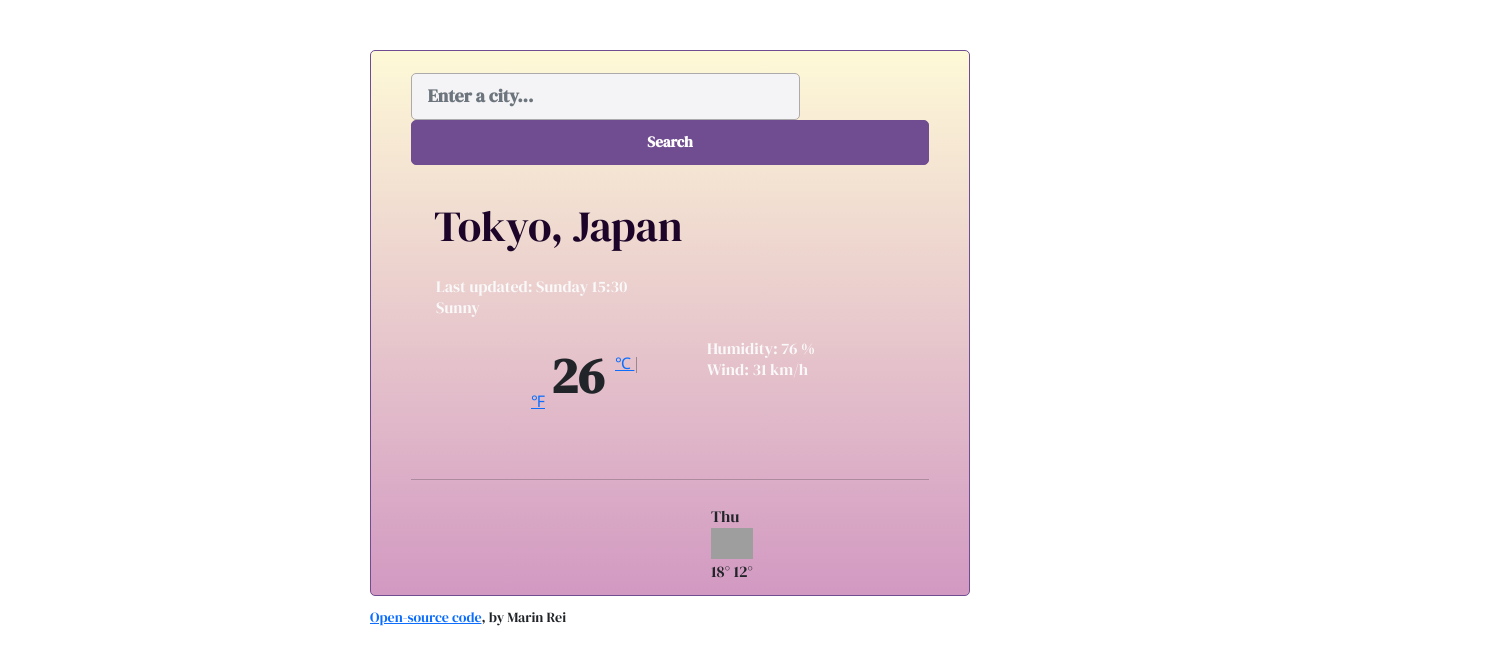
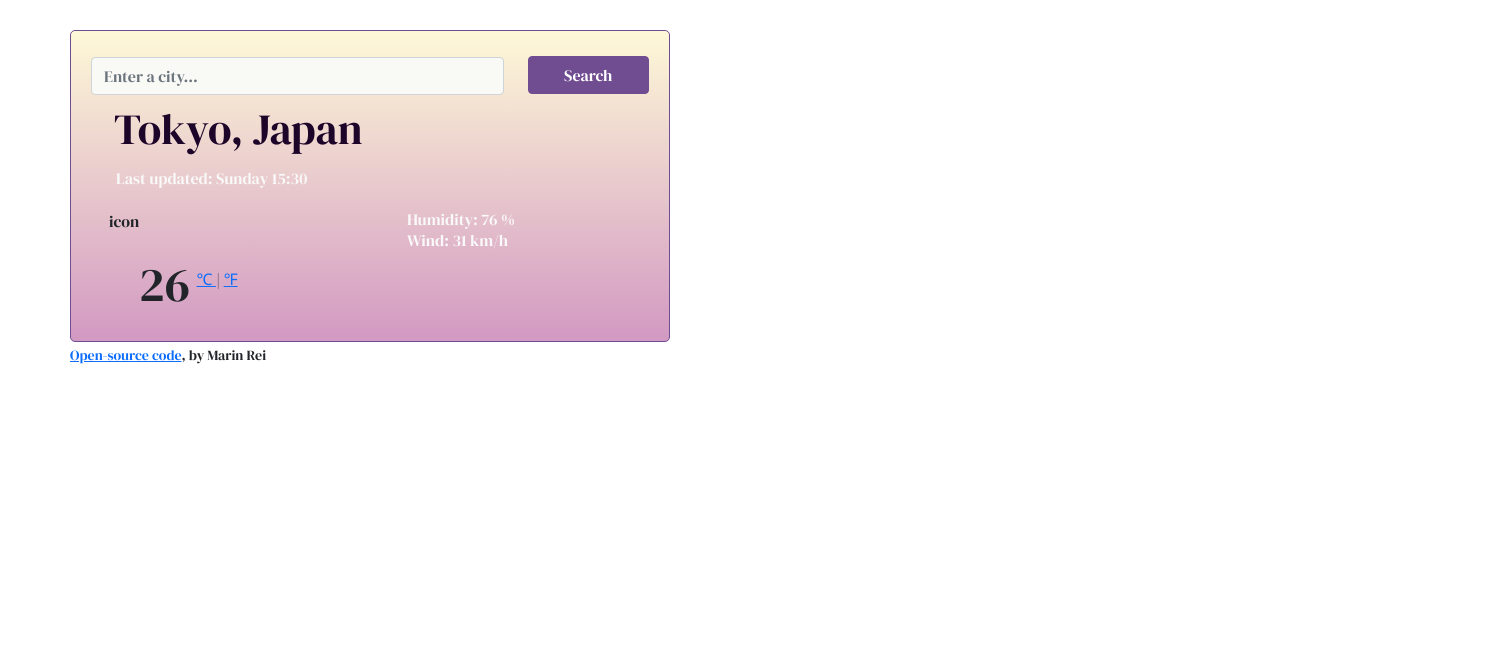
Before and after one commit to mariiiiin913/React-Weather-App, a React (Create React App) app: page / in a window 1280 px wide. Shown: the top 664 px of the page, 1498 px wide, since content can reach past the window. Built offline with nearby package versions, Linux system fonts and the light colour scheme; grey boxes are pictures that could not be loaded.

Commit message:
Moved the whole codes from Sandbox

```diff
--- a/src/App.css
+++ b/src/App.css
@@ -1,19 +1,15 @@
 body {
-  font-family: "DM Serif Display";
+  font-family: "DM Serif Display", serif;
 }
 
 h1 {
   color: rgb(29, 5, 42);
   display: block;
   font-size: 43px;
-  line-height: 50px;
+  font-weight: 100px;
+  line-height: 28px;
   margin: 10px auto 20px;
   padding: 10px 0px 5px 23px;
-}
-div.weather-forecast {
-  position: relative;
-  left: 300px;
-  top:8px;
 }
 div.container {
   padding-left: 0px;
--- a/src/Search.css
+++ b/src/Search.css
@@ -1,13 +1,7 @@
 
 .btn-primary {
-    color: white;
   background-color: #704c91;
   border-color: #704c91;
-    border-radius: 5px;
-    font-family: "DM Serif Display";
-    font-size: 15px;
-    font-weight: bolder;
-    padding: 10px 35px 10px 35px;
 }
 .btn-primary:hover {
   color: #704c91;
@@ -15,16 +9,11 @@
   border-color: #704c91;
   transition: all 200ms ease-in-out;
 }
-
 .form-control {
-    background-color: #f4f3f5;
-    color: #acaaaa;
-    font-family: "DM Serif Display", serif;
-    font-weight: bold;
-    width: 75% !important;
-    margin: 2px 15px 0px 0px;
-    padding: 8px 8px 10px 8px;
-    font-size: 18px;
-    border: 1px solid #acaaaa;
-    border-radius: 5px;
+    background-color: #f9f9f6;
+    border: 1px solid #ced4da;
+    border-radius: 4px;
+    line-height: 1.5;
+    padding: .375rem .75rem;
+    font-size: 1rem;
   }
--- a/src/Search.js
+++ b/src/Search.js
@@ -17,10 +17,23 @@ export default function Search(){
     }
 
     return (
-        <form className="mb-3" onSubmit={handleSubmit}>
-        <input type="search" placeholder="  Enter a city..." className="form-control"
-                autoComplete="off" onChange={updateCity} />
-        <input type="submit" value="Search" className="btn btn-primary w-100"/>
-        </form>
+        <div className="row">
+        <div className="col-9">
+              <form className="mb-3" />
+              <input
+                type="search"
+                placeHolder="Enter a city..."
+                className="form-control"
+                autoComplete="off"
+              />
+            </div>
+            <div className="col-3">
+              <input
+                type="submit"
+                value="Search"
+                className="btn btn-primary w-100"
+              />
+            </div>
+            </div>
     )
 }
--- a/src/Weather.css
+++ b/src/Weather.css
@@ -1,8 +1,8 @@
 div.weather-app {
   background: linear-gradient(to top, #d299c2 0%, #fef9d7 100%);
   max-width: 600px;
-    margin: 50px 0px 0px 300px;
-    padding: 20px 40px;
+  margin: 30px 0px 0px 0px;
+  padding: 10px 20px 20px 20px;
   border: 1px solid #dadde1;
   border-radius: 5px;
   border-color: #704c91;
@@ -11,15 +11,23 @@ div.weather-app {
   margin-bottom: 20px;
 }
 .Weather .clearfix.weather-temperature {
-    padding: 1px 1px 1px 120px;
+  padding-left: 18px;
 }
-
+.Weather .float-left {
+  float: left;
+  padding-left: 10px;
+}
 .Weather .temp {
   position: relative;
-    font-weight: 800;
-    font-size: 50px;
+  font-size: 48px;
   top: -1px;
   left: 20px;
+}
+.Weather .col-2 {
+  text-align: center;
+}
+.Weather .col-3 {
+  padding-top: 15px;
 }
 ul {
   margin: 0;
@@ -39,6 +47,6 @@ div.weather-app {
 }
 span.units {
   position: relative;
-    padding: 20px;
-    bottom: 25px;
+  padding: 16px;
+  bottom: 17px;
 }
--- a/src/Weather.js
+++ b/src/Weather.js
@@ -13,19 +13,17 @@ export default function Weather() {
         <div className="Weather">
           <div className="container">
             <div className="weather-app">
-          <div className="row">
               <Search />
-          </div>
               <div className="overview">
                 <h1>Tokyo, Japan</h1>
                 <ul>
                   <li>Last updated: Sunday 15:30</li>
-              <li>Sunny</li>
                 </ul>
               </div>
               <div className="row">
                 <div className="col-6">
                   <div className="clearfix weather-temperature">
+                    <p>icon</p>
                     <div className="float-left">
                       <span className="temp"> 26 </span>{" "}
                       <span class="units">
@@ -41,24 +39,6 @@ export default function Weather() {
                   </ul>
                 </div>
               </div>
-            <br />
-            <hr />
-            <div className="weather-forecast">
-            <div className="row">
-              <div className="col-2">
-                <div className="weather-forecast-date">Thu</div>
-                <img
-                  src="http://openweathermap.org/img/wn/50d@2x.png"
-                  alt=""
-                  width="42"
-                />
-                <div className="weather-forecast-temperatures">
-                  <span className="weather-forecast-temperature-max"> 18° </span>
-                  <span className="weather-forecast-temperature-min"> 12° </span>
-                </div>
-              </div>
-            </div>
-            </div>
             </div>
           </div>
         </div>
```
Lines whose indentation alone changed are shown as unchanged.
